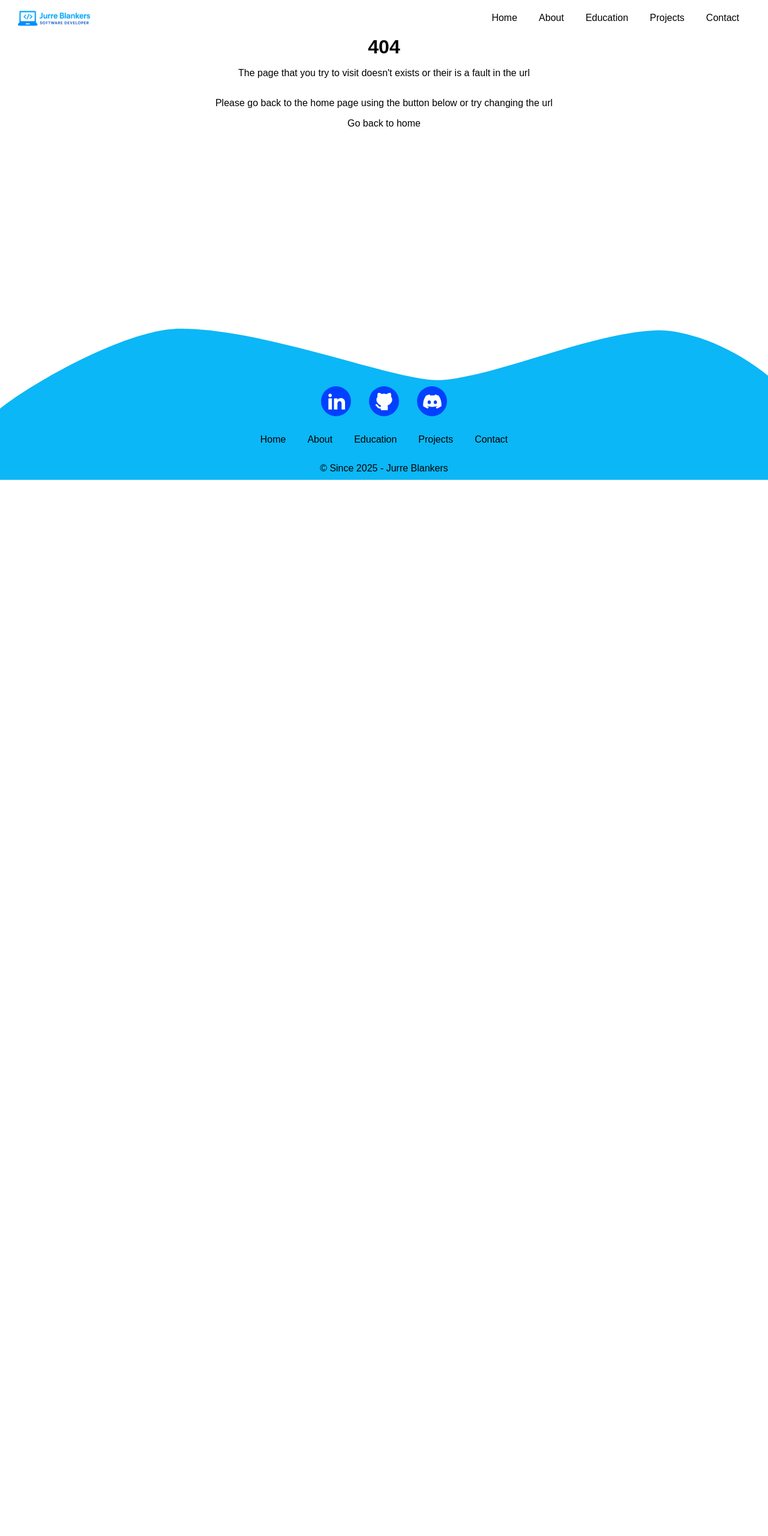
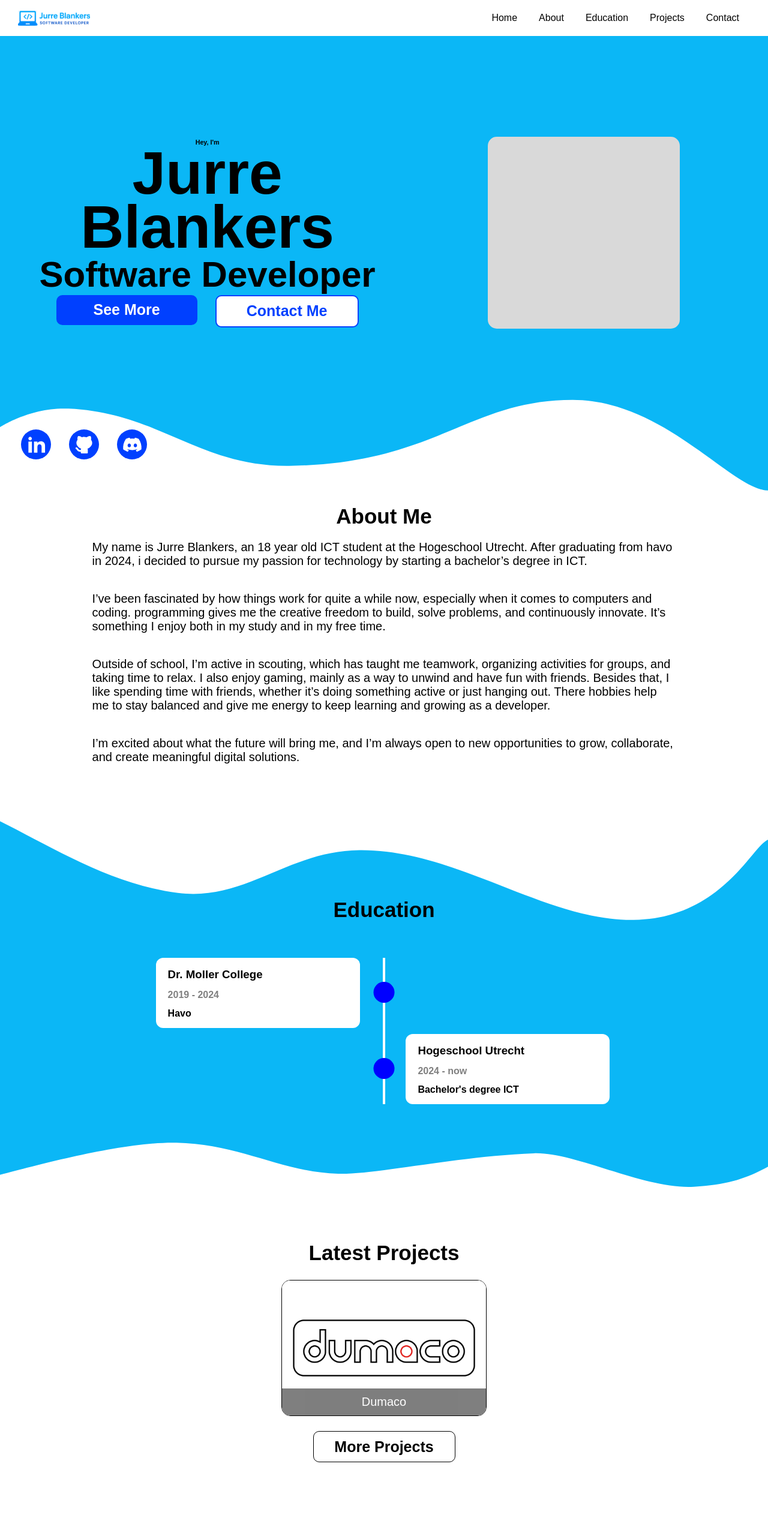
Before and after one commit to chevyje/Portfolio, a React (Vite) app in the folder portfolio/: page /en in a window 1280 px wide. Shown: the top 2561 px of the page at 60% size. Before the commit the page ends 800 px from the top, so only its background shows below. Built offline with nearby package versions, Linux system fonts and the light colour scheme.

Commit message:
Init for different languages. it will be stored in the url, cookie and for the first time it will take te browser language. it also compares to supported languages so that it won't give errors trying to get a language file that doesn't exist.

```diff
--- a/portfolio/src/App.tsx
+++ b/portfolio/src/App.tsx
@@ -1,5 +1,5 @@
 import "./globalCss.css"
-import {BrowserRouter, Routes, Route} from "react-router-dom";
+import {BrowserRouter, Routes, Route, Navigate} from "react-router-dom";
 import LandingPage from "./pages/landingPage.tsx";
 import ContactPage from "./pages/contactPage.tsx";
 import ProjectsPage from "./pages/projectsPage.tsx";
@@ -12,10 +12,14 @@ function App() {
     <>
         <BrowserRouter>
             <Routes>
-                <Route path={"/"} element={<LandingPage />} />
-                <Route path={"/contact"} element={<ContactPage />} />
-                <Route path={"/projects"} element={<ProjectsPage />} />
-                <Route path={"/project/:id"} element={<ProjectPage />} />
+                <Route path={"/"} element={<Navigate to={"/en"} replace/>} />
+
+                <Route path={"/:lang"}>
+                    <Route index element={<LandingPage />} />
+                    <Route path={"contact"} element={<ContactPage />} />
+                    <Route path={"projects"} element={<ProjectsPage />} />
+                    <Route path={"project/:id"} element={<ProjectPage />} />
+                </Route>
 
                 <Route path={"/*"} element={<ErrorPage />} />
             </Routes>
--- a/portfolio/src/components/footer.tsx
+++ b/portfolio/src/components/footer.tsx
@@ -1,27 +1,39 @@
 import Style from "./footer.module.css"
-import lang from "../lang/en.json"
 import * as React from "react";
+import {useLanguage, loadLanguage} from "../scripts/language.ts";
+import {useEffect, useState} from "react";
 
 function footer ({ style }: { style?: React.CSSProperties }) {
+    const [lang, setLang] = useState<any>(null);
+    const language = useLanguage();
+
+    useEffect(() => {
+        if (!language) return;
+        void (async () => {
+            const langData = await loadLanguage(language);
+            setLang(langData);
+        })();
+    }, [language]);
+
     return (
         <>
-            <div className={Style.container} style={style}>
+            {lang && <div className={Style.container} style={style}>
                 <div className={Style.socials}>
                     <a className={Style.social} href={"https://www.linkedin.com/in/jurre-blankers-34a5562ab/?trk=public-profile-join-page"} target={"_blank"} rel={"noopener noreferrer"}><img src={"/icons/linked-in.svg"} alt={"linked in"} /></a>
                     <a className={Style.social} href={"https://github.com/chevyje"} target={"_blank"} rel={"noopener noreferrer"}><img src={"/icons/github.svg"} alt={"github"} /></a>
                     <a className={Style.social} href={"https://discord.gg/dC4BYJ7sAe"} target={"_blank"} rel={"noopener noreferrer"}><img src={"/icons/discord.svg"} alt={"discord"} /></a>
                 </div>
                 <div className={Style.navigations}>
-                    <a href="/">{lang.navigations.home}</a>
-                    <a href="/#about">{lang.navigations.about}</a>
-                    <a href="/#education">{lang.navigations.education}</a>
-                    <a href="/projects">{lang.navigations.projects}</a>
-                    <a href="/contact">{lang.navigations.contact}</a>
+                    <a href={`/${language}`}>{lang.navigations.home}</a>
+                    <a href={`/${language}#about`}>{lang.navigations.about}</a>
+                    <a href={`/${language}#education`}>{lang.navigations.education}</a>
+                    <a href={`/${language}/projects`}>{lang.navigations.projects}</a>
+                    <a href={`/${language}/contact`}>{lang.navigations.contact}</a>
                 </div>
                 <div className={Style.copyRight}>
                     &#169; {lang.copyRights}
                 </div>
-            </div>
+            </div>}
         </>)
 }
 
--- a/portfolio/src/components/navbar.tsx
+++ b/portfolio/src/components/navbar.tsx
@@ -1,11 +1,13 @@
 import Style from "./navbar.module.css";
-import lang from "../lang/en.json"
 import { useState, useEffect } from "react";
 import {useNavigate} from "react-router";
+import {useLanguage, loadLanguage} from "../scripts/language.ts";
 
 function navbar() {
     const navigate = useNavigate();
     const [dropDown, setDropDown] = useState<boolean>(false)
+    const [lang, setLang] = useState<any>(null);
+
     const toggleDropDown = () => {
         setDropDown(!dropDown);
     }
@@ -19,30 +21,40 @@ function navbar() {
     }, [dropDown]);
 
     const navigateHome = () => {
-        navigate("/");
+        navigate(`/${language}`);
     }
+
+    const language = useLanguage();
+
+    useEffect(() => {
+        if (!language) return;
+        void (async () => {
+            const langData = await loadLanguage(language);
+            setLang(langData);
+        })();
+    }, [language]);
 
     return (
         <>
-            <div className={Style.container}>
+        {lang && <div className={Style.container}>
                 <div className={Style.logo} onClick={navigateHome}><img src={"/icons/logo.svg"} alt={"logo"}/></div>
                 <div className={Style.navigations}>
-                    <a href="/">{lang.navigations.home}</a>
-                    <a href="/#about">{lang.navigations.about}</a>
-                    <a href="/#education">{lang.navigations.education}</a>
-                    <a href="/projects">{lang.navigations.projects}</a>
-                    <a href="/contact">{lang.navigations.contact}</a>
+                    <a href={`/${language}`}>{lang.navigations.home}</a>
+                    <a href={`/${language}#about`}>{lang.navigations.about}</a>
+                    <a href={`/${language}#education`}>{lang.navigations.education}</a>
+                    <a href={`/${language}/projects`}>{lang.navigations.projects}</a>
+                    <a href={`/${language}/contact`}>{lang.navigations.contact}</a>
                 </div>
                 <div className={Style.hamburger}><img src={"/icons/hamburger.svg"} alt={"hamburger"} width="30px" height="auto" onClick={toggleDropDown}/></div>
-            </div>
-            {dropDown && <div className={Style.dropDownContainer}>
+            </div>}
+            {dropDown && lang && <div className={Style.dropDownContainer}>
                 <div className={Style.cross}><img src={"/icons/cross.svg"} alt={"hamburger"} width="30px" height="auto" onClick={toggleDropDown}/></div>
                 <div className={Style.dropDownNavigations}>
-                    <a href="/" onClick={toggleDropDown}>{lang.navigations.home}</a>
-                    <a href="/#about" onClick={toggleDropDown}>{lang.navigations.about}</a>
-                    <a href="/#education" onClick={toggleDropDown}>{lang.navigations.education}</a>
-                    <a href="/projects" onClick={toggleDropDown}>{lang.navigations.projects}</a>
-                    <a href="/contact" onClick={toggleDropDown}>{lang.navigations.contact}</a>
+                    <a href={`/${language}`} onClick={toggleDropDown}>{lang.navigations.home}</a>
+                    <a href={`/${language}#about`} onClick={toggleDropDown}>{lang.navigations.about}</a>
+                    <a href={`/${language}#education`} onClick={toggleDropDown}>{lang.navigations.education}</a>
+                    <a href={`/${language}/projects`} onClick={toggleDropDown}>{lang.navigations.projects}</a>
+                    <a href={`/${language}/contact`} onClick={toggleDropDown}>{lang.navigations.contact}</a>
                 </div>
             </div>}
         </>
--- a/portfolio/src/lang/en.json
+++ b/portfolio/src/lang/en.json
@@ -37,6 +37,7 @@
     }
   ],
 
+  "projects": "Projects",
   "latestProjects": "Latest Projects",
   "projectsObjects": [
     {
@@ -61,7 +62,7 @@
     "mail": "jurre.blankers@gmail.com"
   },
 
-  "404Page": {
+  "errorPage": {
     "title": "404",
     "subtitle": "The page that you try to visit doesn't exists or their is a fault in the url",
     "message": "Please go back to the home page using the button below or try changing the url",
--- a/portfolio/src/pages/404Page.tsx
+++ b/portfolio/src/pages/404Page.tsx
@@ -2,19 +2,30 @@ import Navbar from "../components/navbar.tsx";
 import Footer from "../components/footer.tsx";
 
 import Style from "./404Page.module.css"
-import lang from "../lang/en.json"
+import {useEffect, useState} from "react";
+import {loadLanguage, useLanguage} from "../scripts/language.ts";
 
 function ErrorPage() {
+    const [lang, setLang] = useState<any>(null);
+    const language = useLanguage();
+
+    useEffect(() => {
+        if (!language) return;
+        void (async () => {
+            const langData = await loadLanguage(language);
+            setLang(langData);
+        })();
+    }, [language]);
     return (
         <>
-            <div className={Style.wrapper}>
+            {lang && <div className={Style.wrapper}>
                 <Navbar />
-                <h1>{lang["404Page"].title}</h1>
-                <p>{lang["404Page"].subtitle}</p>
-                <p>{lang["404Page"].message}</p>
-                <div>{lang["404Page"].button}</div>
+                <h1>{lang.errorPage.title}</h1>
+                <p>{lang.errorPage.subtitle}</p>
+                <p>{lang.errorPage.message}</p>
+                <div>{lang.errorPage.button}</div>
                 <Footer style={{ margin: "auto 0 0 0" }}/>
-            </div>
+            </div>}
         </>)
 }
 
--- a/portfolio/src/pages/contactPage.tsx
+++ b/portfolio/src/pages/contactPage.tsx
@@ -1,16 +1,27 @@
 import Style from "./contactPage.module.css"
 import Navbar from "../components/navbar.tsx";
 import Footer from "../components/footer.tsx";
-import lang from "../lang/en.json"
 
 import * as React from "react";
 import {sendContactEmail} from "../scripts/emailjs.ts";
 import * as validator from 'email-validator';
+import {useEffect, useState} from "react";
+import {loadLanguage, useLanguage} from "../scripts/language.ts";
 
 function ContactPage() {
     const [errorName, setErrorName] = React.useState<string>("");
     const [errorEmail, setErrorEmail] = React.useState<string>("");
     const [errorMessage, setErrorMessage] = React.useState<string>("");
+    const [lang, setLang] = useState<any>(null);
+    const language = useLanguage();
+
+    useEffect(() => {
+        if (!language) return;
+        void (async () => {
+            const langData = await loadLanguage(language);
+            setLang(langData);
+        })();
+    }, [language]);
 
     const sendEmail = (event: React.FormEvent<HTMLFormElement>) => {
         event.preventDefault()
@@ -58,9 +69,10 @@ function ContactPage() {
             sendContactEmail(formValues);
         }
     }
+
     return (
         <>
-            <div className={Style.wrapper}>
+            {lang &&<div className={Style.wrapper}>
                 <Navbar />
                 <div className={Style.contactFormContainer}>
                     <h1>{lang.contactPage.contactMe}</h1>
@@ -89,7 +101,7 @@ function ContactPage() {
                     </div>
                 </div>
                 <Footer style={{ margin: "auto 0 0 0" }} />
-            </div>
+            </div>}
         </>
     )
 }
--- a/portfolio/src/pages/landingPage.tsx
+++ b/portfolio/src/pages/landingPage.tsx
@@ -1,16 +1,19 @@
 import Style from "./landingPage.module.css"
 import Navbar from "../components/navbar.tsx";
 import Footer from "../components/footer.tsx";
-import lang from "../lang/en.json";
 
 // React imports
 import { NavLink } from "react-router-dom";
 import { useLocation } from "react-router-dom";
-import { useEffect } from "react";
+import {useEffect, useState} from "react";
 import { useNavigate } from "react-router";
 
+// Script imports
+import {loadLanguage, useLanguage} from "../scripts/language.ts"
+
 function LandingPage() {
-    const latestProjects = [...lang.projectsObjects].sort((a, b) => parseDate(b.date).getTime() - parseDate(a.date).getTime()).slice(0,3);
+    const [lang, setLang] = useState<any>(null);
+    const [latestProjects, setLatestProjects] = useState<any>(null);
     const { hash } = useLocation();
     let navigate = useNavigate();
 
@@ -21,9 +24,21 @@ function LandingPage() {
         }
     }, [hash]);
 
+    const language = useLanguage();
+
+    useEffect(() => {
+        if (!language) return;
+        void (async () => {
+            const langData = await loadLanguage(language);
+            const latestProjects = [...langData.projectsObjects].sort((a, b) => parseDate(b.date).getTime() - parseDate(a.date).getTime()).slice(0,3);
+            setLang(langData);
+            setLatestProjects(latestProjects);
+        })();
+    }, [language]);
+
     return (
         <>
-            <div className={Style.wrapper}>
+            {lang && <div className={Style.wrapper}>
                 <Navbar/>
                 {/*background top*/}
                 <div className={`${Style.background} ${Style.large}`}>`
@@ -54,8 +69,8 @@ function LandingPage() {
                         <h1>{lang.landingPage.Jurre}</h1>
                         <h2>{lang.landingPage.function}</h2>
                             <div>
-                                <a className={Style.button} style={{ backgroundColor: '#0040FF', color: 'white'}} href={"/#about"}>{lang.landingPage.moreButton}</a>
-                                <NavLink className={Style.button} style={{ backgroundColor: 'white', color: '#0040FF', border: '2px solid #0040FF'}} to={"/contact"}>{lang.landingPage.contactMe}</NavLink>
+                                <a className={Style.button} style={{ backgroundColor: '#0040FF', color: 'white'}} href={`/${language}#about`}>{lang.landingPage.moreButton}</a>
+                                <NavLink className={Style.button} style={{ backgroundColor: 'white', color: '#0040FF', border: '2px solid #0040FF'}} to={`/${language}/contact`}>{lang.landingPage.contactMe}</NavLink>
                             </div>
                         </div>
                     <div className={Style.picture}></div>
@@ -79,7 +94,7 @@ function LandingPage() {
                 <div className={Style.education} id={"education"}>
                     <h2 className={Style.timelineTitle}>{lang.education}</h2>
                     <div className={Style.timelineLine}>
-                        {lang.educationPoints.map((item, index) => (
+                        {lang.educationPoints.map((item: any, index: number) => (
                             <div className={Style.timelineEntry} key={index}>
                                 <div onClick={(event) => ExternalLink(item.website, event)} className={`${Style.timelineCard} ${index % 2 === 0 ? Style.left : Style.right}`}>
                                     <h3 className={Style.educationTitle}>{item.title}</h3>
@@ -96,18 +111,18 @@ function LandingPage() {
                 <div className={Style.projects}>
                     <h2>{lang.latestProjects}</h2>
                     <div className={Style.projectContainer}>
-                        {latestProjects.map((project, index) => (
-                            <div className={Style.project} key={index} onClick={() => navigate(`/project/${project.id}`)}>
+                        {latestProjects.map((project: any, index: number) => (
+                            <div className={Style.project} key={index} onClick={() => navigate(`/${language}/project/${project.id}`)}>
                                 <img src={`/pictures/${project.image}`} alt={project.image} className={Style.projectImage}/>
                                 <div className={Style.projectInfo}>{project.title}</div>
                             </div>
                         ))}
                     </div>
-                    <NavLink className={Style.button} style={{border: '1px solid black', margin: '10px', color: "black"}} to={"/projects"}>More Projects</NavLink>
+                    <NavLink className={Style.button} style={{border: '1px solid black', margin: '10px', color: "black"}} to={`/${language}/projects`}>More Projects</NavLink>
                 </div>
 
                 <Footer />
-            </div>
+            </div>}
         </>
     )
 }
--- a/portfolio/src/pages/projectPage.tsx
+++ b/portfolio/src/pages/projectPage.tsx
@@ -4,21 +4,34 @@ import lang from "../lang/en.json"
 import Style from "./projectPage.module.css"
 
 import { useParams, useNavigate } from "react-router";
+import {useEffect, useState} from "react";
+import {loadLanguage, useLanguage} from "../scripts/language.ts";
 
 function projectPage() {
     const { id } = useParams();
     let navigate = useNavigate();
-    const project = [...lang.projectsObjects].find((project) => project.id === id);
-    if (!project) { navigate("/projects"); return null; }
+    const [project, setProject] = useState<any>(null);
+    const language = useLanguage();
+
+    useEffect(() => {
+        if (!language) return;
+        void (async () => {
+            const langData = await loadLanguage(language);
+            const project = [...langData.projectsObjects].find((project) => project.id === id);
+            if (!project) { navigate(`/${language}/projects`); return null; }
+            setProject(project);
+        })();
+    }, [language]);
+
     return (
         <>
-            <div className={Style.wrapper}>
+            {project && <div className={Style.wrapper}>
                 <Navbar />
                 <h1 className={Style.title}>{project.title}</h1>
                 <p className={Style.description}><img src={`/pictures/${project.image}`} alt={project.image} className={Style.image}/>{project.description}</p>
                 {project.url != "" && <a className={Style.button} style={{ backgroundColor: '#0BB7F6', color: 'white', }} href={project.url} target={"_blank"} rel={"noopener noreferrer"}>{lang.landingPage.moreButton}</a>}
                 <Footer style={{ margin: "auto 0 0 0" }}/>
-            </div>
+            </div>}
         </>
     )
 }
--- a/portfolio/src/pages/projectsPage.tsx
+++ b/portfolio/src/pages/projectsPage.tsx
@@ -1,23 +1,35 @@
 import Navbar from "../components/navbar.tsx";
 import Footer from "../components/footer.tsx";
-import lang from "../lang/en.json";
 import Style from "./projectsPage.module.css";
 
 import { useNavigate } from "react-router";
+import {useEffect, useState} from "react";
+import {loadLanguage, useLanguage} from "../scripts/language.ts";
 
 function projectsPage() {
-    const latestProjects = [...lang.projectsObjects].sort((a, b) => parseDate(b.date).getTime() - parseDate(a.date).getTime());
     let navigate = useNavigate();
+    const [lang, setLang] = useState<any>(null);
+    const [latestProjects, setLatestProjects] = useState<any>(null);
+    const language = useLanguage();
 
+    useEffect(() => {
+        if (!language) return;
+        void (async () => {
+            const langData = await loadLanguage(language);
+            const latestProjects = [...langData.projectsObjects].sort((a, b) => parseDate(b.date).getTime() - parseDate(a.date).getTime());
+            setLang(langData);
+            setLatestProjects(latestProjects);
+        })();
+    }, [language]);
     return (
         <>
-            <div className={Style.wrapper}>
+            {lang &&<div className={Style.wrapper}>
                 <Navbar />
-                <h1 className={Style.title}>Projects</h1>
+                <h1 className={Style.title}>{lang.projects}</h1>
                 <div className={Style.projectsContainer}>
                     <div className={Style.projectContainer}>
-                        {latestProjects.map((project, index) => (
-                            <div className={Style.project} key={index} onClick={() => navigate(`/project/${project.id}`)}>
+                        {latestProjects.map((project: any, index: number) => (
+                            <div className={Style.project} key={index} onClick={() => navigate(`/${language}/project/${project.id}`)}>
                                 <img src={`/pictures/${project.image}`} alt={project.image} className={Style.projectImage}/>
                                 <div className={Style.projectInfo}>{project.title}</div>
                             </div>
@@ -25,7 +37,7 @@ function projectsPage() {
                     </div>
                 </div>
                 <Footer style={{ margin: "auto 0 0 0" }}/>
-            </div>
+            </div>}
         </>
     )
 }
--- /dev/null
+++ b/portfolio/src/scripts/language.ts
@@ -0,0 +1,41 @@
+import { useParams, useNavigate } from 'react-router-dom';
+import { useEffect, useState } from 'react';
+
+export function useLanguage(): string {
+    const supportedLanguages = ["en"]
+    const { lang } = useParams<{ lang: string }>();
+    const [language, setLanguage] = useState('');
+    const navigate = useNavigate();
+
+    useEffect(() => {
+        const cookieLang = getCookie('lang');
+        const browserLang = navigator.language.split('-')[0];
+        let finalLang = lang || cookieLang || browserLang || 'en';
+        if(!supportedLanguages.includes(finalLang)) {
+            finalLang = "en";
+            const currentPath = location.pathname.split('/').slice(2).join('/');
+            navigate(`/${finalLang}${currentPath}`);
+        }
+
+        document.cookie = `lang=${finalLang}; path=/`;
+        setLanguage(finalLang);
+    }, [lang]);
+
+    return language;
+}
+
+export async function loadLanguage(language: string) {
+    try {
+        return await import(`../lang/${language}.json`);
+    } catch {
+        return await import(`../lang/en.json`);
+    }
+}
+
+
+function getCookie(name: string): string | undefined {
+    const match = document.cookie
+        .split('; ')
+        .find(row => row.startsWith(name + '='));
+    return match?.split('=')[1];
+}
```
